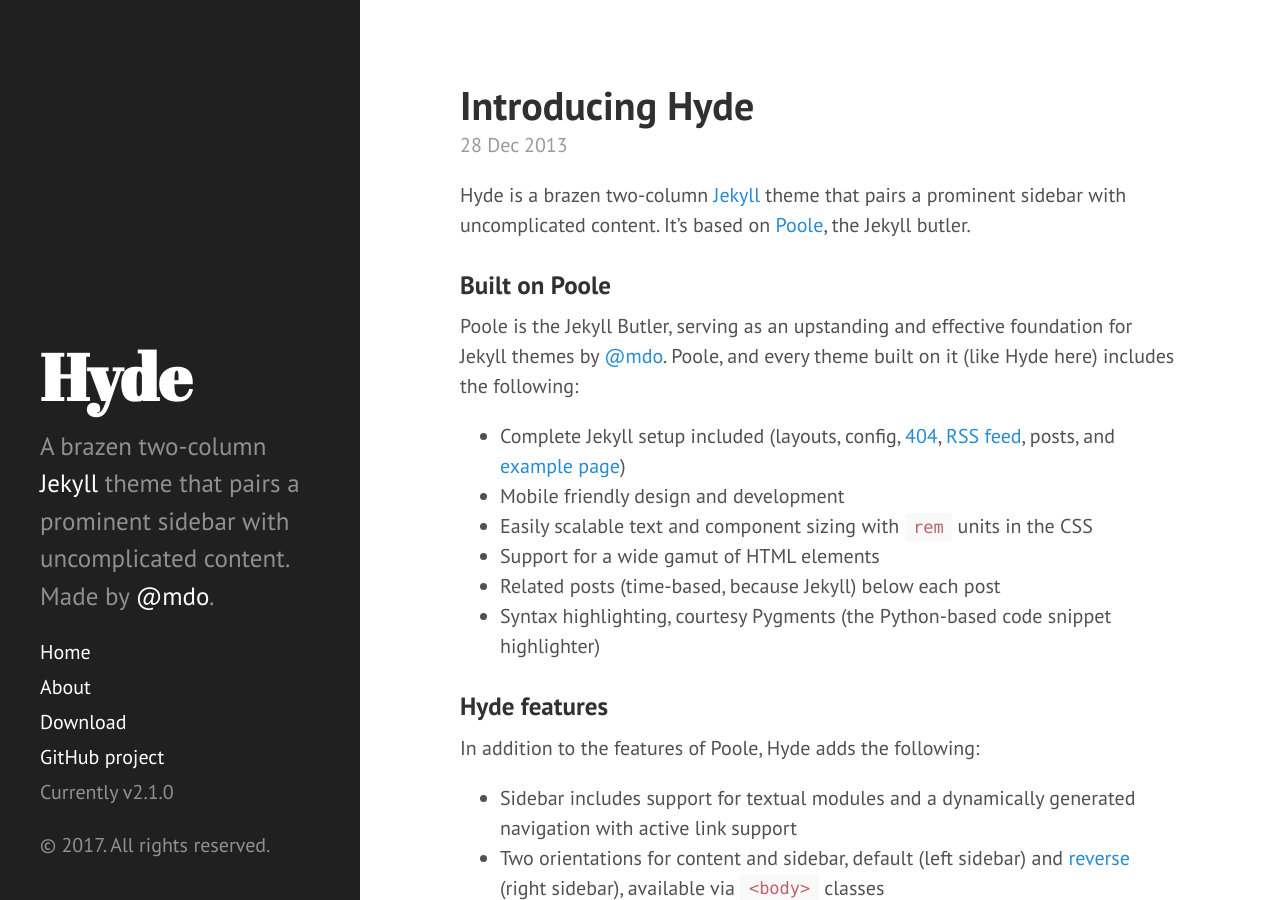
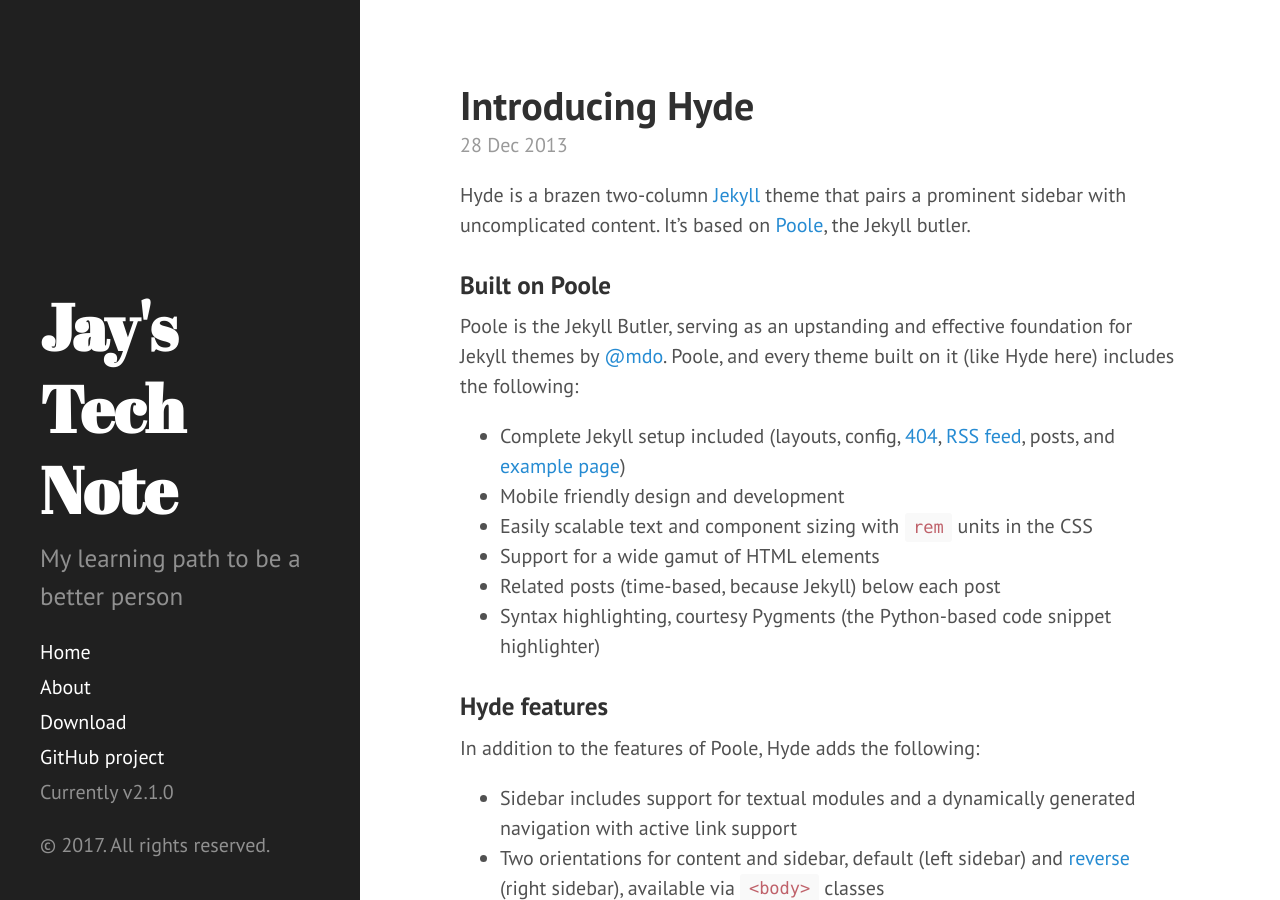
Before and after one commit to sdlfkorg/sdlfkorg.github.io, a Jekyll site: the page built from index.html, in a window 1280 px wide and 900 px high. Built offline with Jekyll 4.4.1, drawn with Linux system fonts in a browser that asks for light colours; the list of posts is cut into pages by our own code.

Commit message:
change some info

```diff
--- a/_config.yml
+++ b/_config.yml
@@ -7,14 +7,14 @@ permalink:        pretty
 
 
 # Setup
-title:            Hyde
-tagline:          'A Jekyll theme'
-description:      'A brazen two-column <a href="http://jekyllrb.com" target="_blank">Jekyll</a> theme that pairs a prominent sidebar with uncomplicated content. Made by <a href="https://twitter.com/mdo" target="_blank">@mdo</a>.'
-url:              http://hyde.getpoole.com
-baseurl:          '/sdlfkorg.github.io/'
+title:            Jay's Tech Note
+tagline:          'Some Python, Django and JS Notes'
+description:      'My learning path to be a better person'
+url:              http://sdlfkorg.github.io
+baseurl:          /
 
 author:
-  name:           'Mark Otto'
+  name:           'Jay Liao'
   url:            https://twitter.com/mdo
 
 paginate:         5
@@ -23,6 +23,4 @@ paginate:         5
 version:          2.1.0
 
 github:
-  repo:           https://github.com/poole/hyde
-
-theme: jekyll-theme-cayman
+  repo:           https://github.com/sdlfkorg/
```
